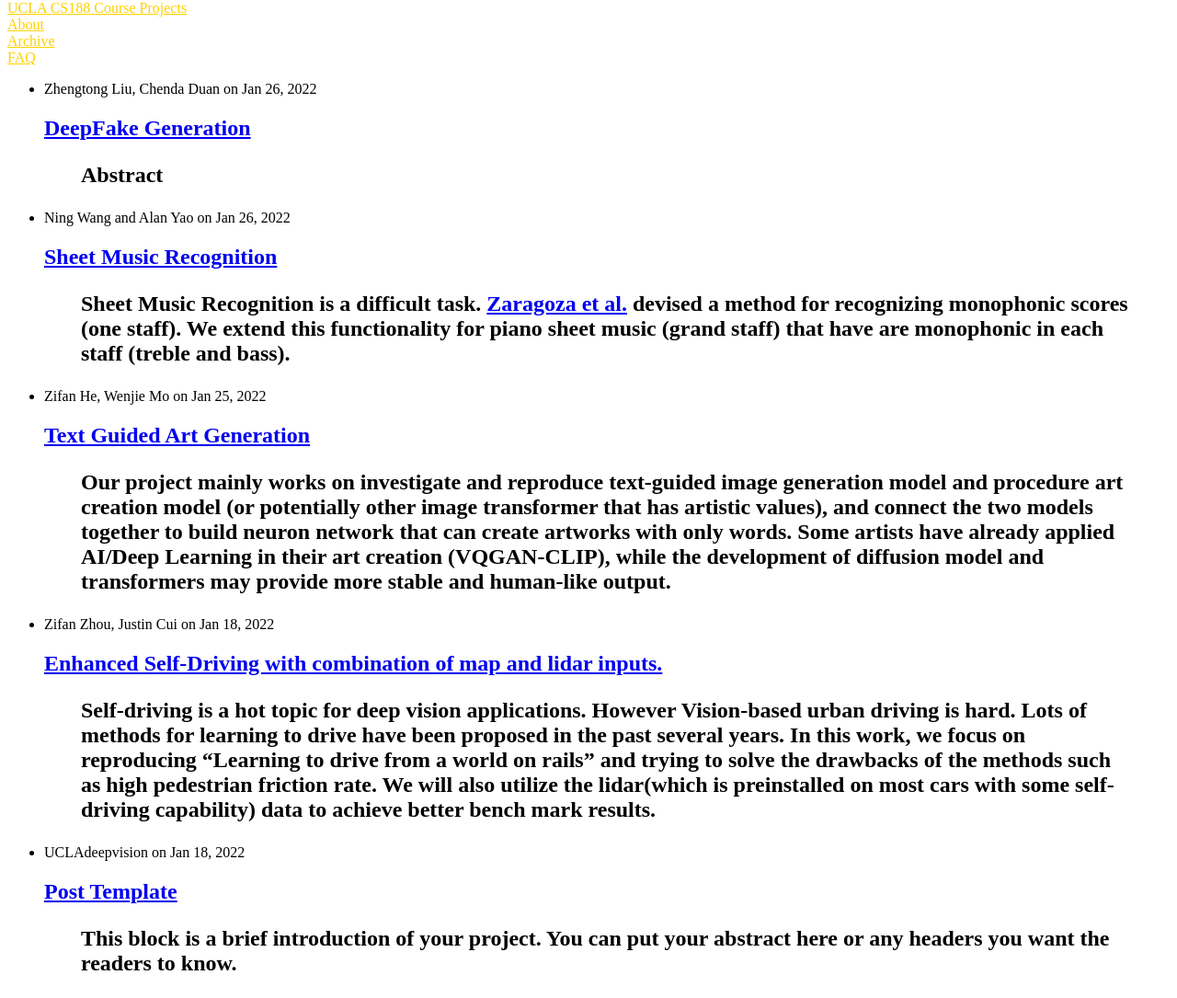
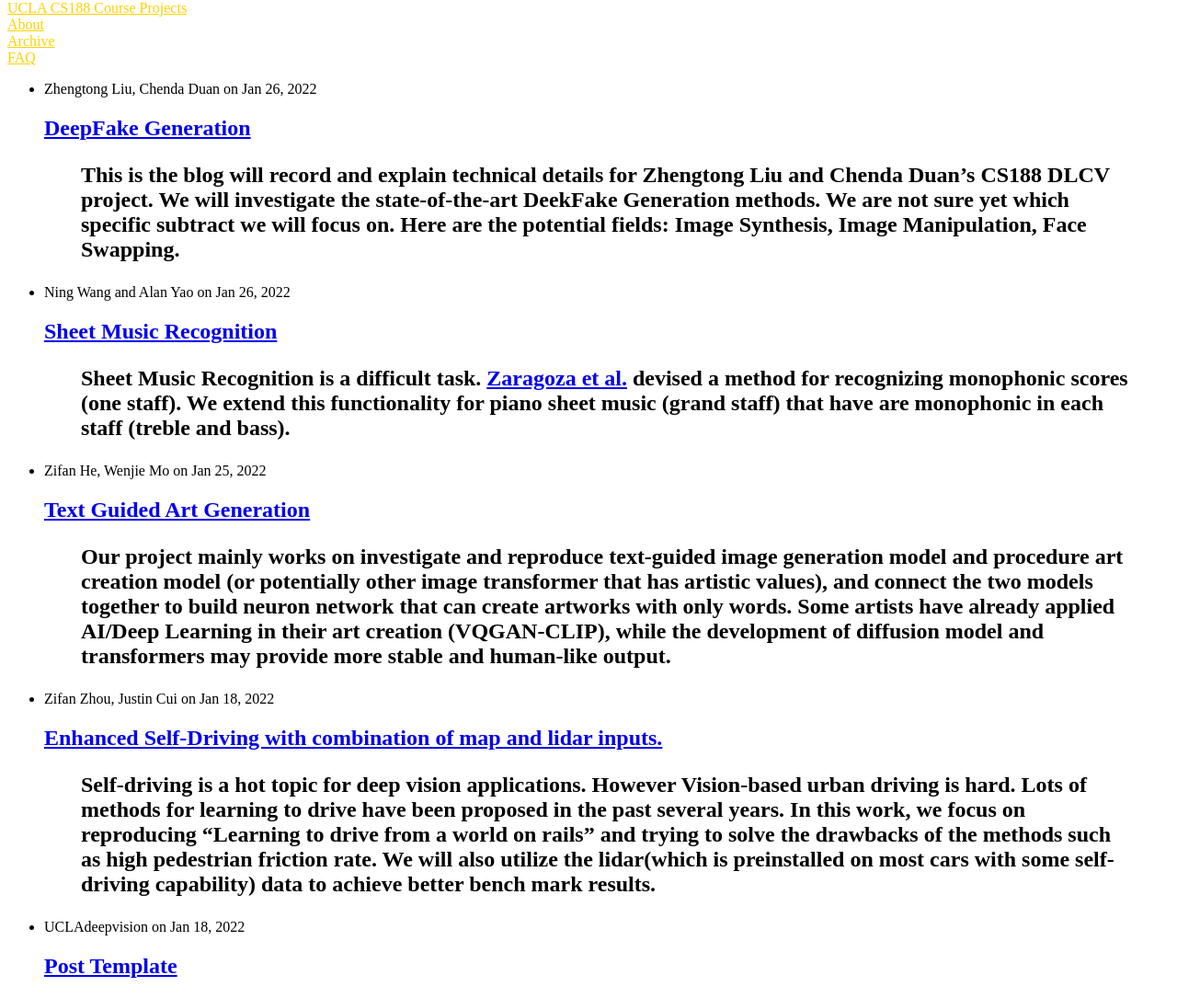
Before and after one commit to UCLAdeepvision/CS188-Projects-2022Winter, a Jekyll site: the page built from index.html, in a window 1280 px wide. Shown: the part 108-1193 px from the top of the page at 92% size. Built offline with Jekyll 4.4.1, drawn with Linux system fonts in a browser that asks for light colours; some of the changed lines change nothing that is shown; grey boxes are pictures that could not be loaded.

Commit message:
Group8-deepfakegeneration-initial (#4)
* update what is deepfake

* add GAN explaination and update relative paper link

```diff
--- a/_posts/2021-01-26-team08-DeepFakeGeneration.md
+++ b/_posts/2021-01-26-team08-DeepFakeGeneration.md
@@ -6,45 +6,66 @@
 date: 2022-01-26
 ---
 
-> Abstract
+> This is the blog will record and explain technical details for Zhengtong Liu and Chenda Duan's CS188 DLCV project.
+> We will investigate the state-of-the-art DeekFake Generation methods. We are not sure yet which specific subtract we will focus on.
+> Here are the potential fields: Image Synthesis, Image Manipulation, Face Swapping.
 
 
 <!--more-->
 {: class="table-of-content"}
 * TOC
 {:toc}
-## Main Content
-
 ## Team08 Initial Project Proposal
 
 ### Group  Members: Chenda Duan, Zhengtong Liu
 
 ### Topic: DeepFake Generation (with emphasis on image to image translation using GAN)
 
+## What is deepfake?
+What is [deepfake](https://en.wikipedia.org/wiki/Deepfake/)? It is a newly emerged term created by some reddit users. In short, it refers to using [deep learning](https://en.wikipedia.org/wiki/Deep_learning) to generate "fake" images, which look like photos captured in the real world but is not.
+
+The most heated use of deep fake is to do the face swapping, whichis the subset of a broader definition called "deepfake generation".  As you might see in recent years, more and more people get access to well-performed deep fake algorithms and create funny, weird images that might even cause problems.
+
+Here is an example of using deepfake generation ([imgsrc](https://news.artnet.com/art-world/mona-lisa-deepfake-video-1561600/))
+![deepfake example]({{ '/assets/images/group08deepfake/Mona-Lisa-deepfake.png' | relative_url }})
+{: style="width: 800; max-width: 150%;"}
+*Fig 1. A example of deepfake generation. (Image source: <https://news.artnet.com/art-world/mona-lisa-deepfake-video-1561600>)*
+
+As deepfake generation might cause many problems (such as fake news!), the other popular subtract is deepfake detection, where we try to build the network that can identify real images from fake, generated images.
+
+## Core ideas: GAN
+GAN ("Generative adversarial network") is the core framework behind most of the deepfake algorithms. The idea is simple, for deepfake generators, the more easily you can trick the human eyes, the better your algorithm is. And for the deepfake detector, the more easily you can detect the fake image, the better. However, we cannot train a deepfake generators by manually evaluating how good the result is-we need the help of the detector.
+
+That brings the idea of "adversarial": the generator tries to fool the detector, and the detector tries to detect every fake image produced by the generator. And we train these two network at the same time.
+
+![GAN structure]({{ '/assets/images/group08deepfake/GAN-structure.png' | relative_url }})
+{: style="width: 800; max-width: 150%;"}
+*Fig 1. A simple structure for GAN network. (Image source: <https://neptune.ai/blog/6-gan-architectures>)*
+
 ### Relevant papers and their git repo:
 
 1. MaskGAN: Towards Diverse and Interactive Facial Image Manipulation<br>
-	GitHub Link: https://github.com/switchablenorms/CelebAMask-HQ
+	[GitHub Link](https://github.com/switchablenorms/CelebAMask-HQ/)
 
 2. StarGAN: Unified Generative Adversarial Networks for Multi-Domain Image-to-Image Translation<br>
-    GitHub Link: https://github.com/yunjey/StarGAN
+    [GitHub Link](https://github.com/yunjey/StarGAN/)
 
 3. StarGAN v2: Diverse Image Synthesis for Multiple Domains<br>
-    GitHub Link: https://github.com/clovaai/stargan-v2
+    [GitHub Link](https://github.com/clovaai/stargan-v2/)
 
 4. Unpaired Image-to-Image Translation using Cycle-Consistent Adversarial Networks<br>
-    GitHub Link: https://github.com/junyanz/CycleGAN
+    [GitHub Link](https://github.com/junyanz/CycleGAN/)
 
 5. ESRGAN: Enhanced Super-Resolution Generative Adversarial Networks<br>
-    GitHub Link: https://github.com/xinntao/ESRGAN
+    [GitHub Link](https://github.com/xinntao/ESRGAN/)
 
 6. Image-to-Image Translation with Conditional Adversarial Networks<br>
-    GitHub Link: https://github.com/phillipi/pix2pix
+    [GitHub Link](https://github.com/phillipi/pix2pix/)
 
 7. DeepFaceLab: Integrated, flexible and extensible face-swapping framework<br>
-    GitHub Link: https://github.com/iperov/DeepFaceLab
+    [GitHub Link](https://github.com/iperov/DeepFaceLab/)
 
 8. FSGAN: Subject Agnostic Face Swapping and Reenactment<br>
-    GitHub Link: https://github.com/YuvalNirkin/fsgan
+    [GitHub Link](https://github.com/YuvalNirkin/fsgan/)
 
 ## Reference
```
Also changed, not shown: assets/images/group08deepfake/GAN-structure.png (added), assets/images/group08deepfake/Mona-Lisa-deepfake.png (added).
